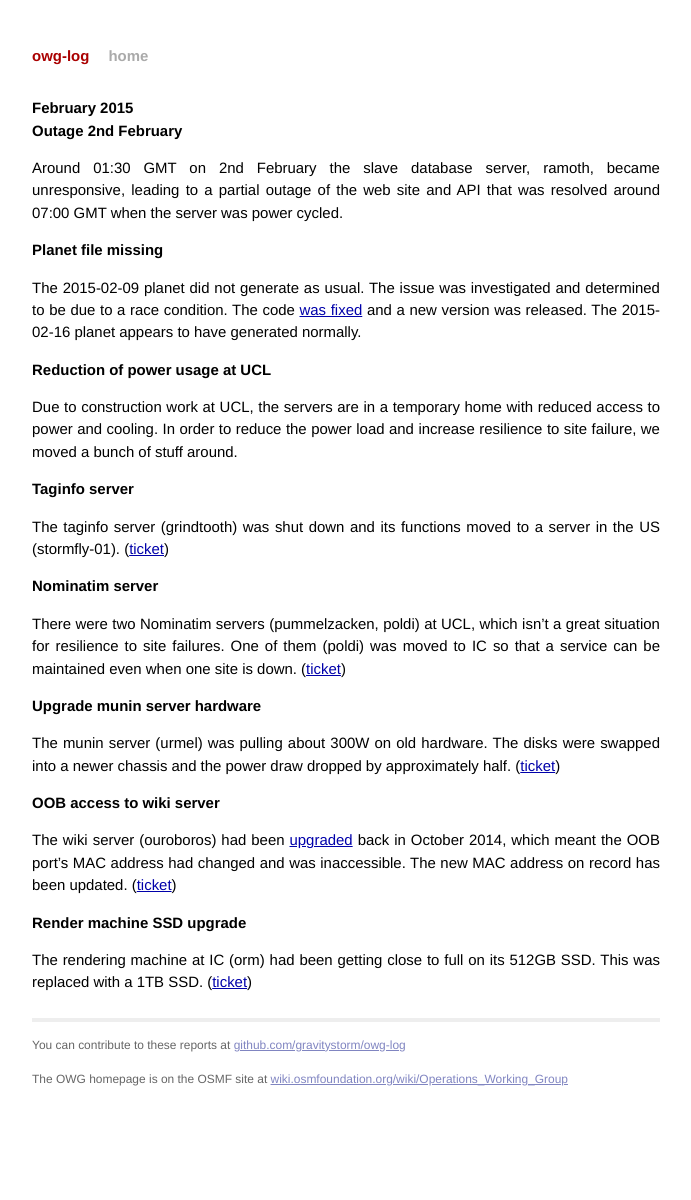
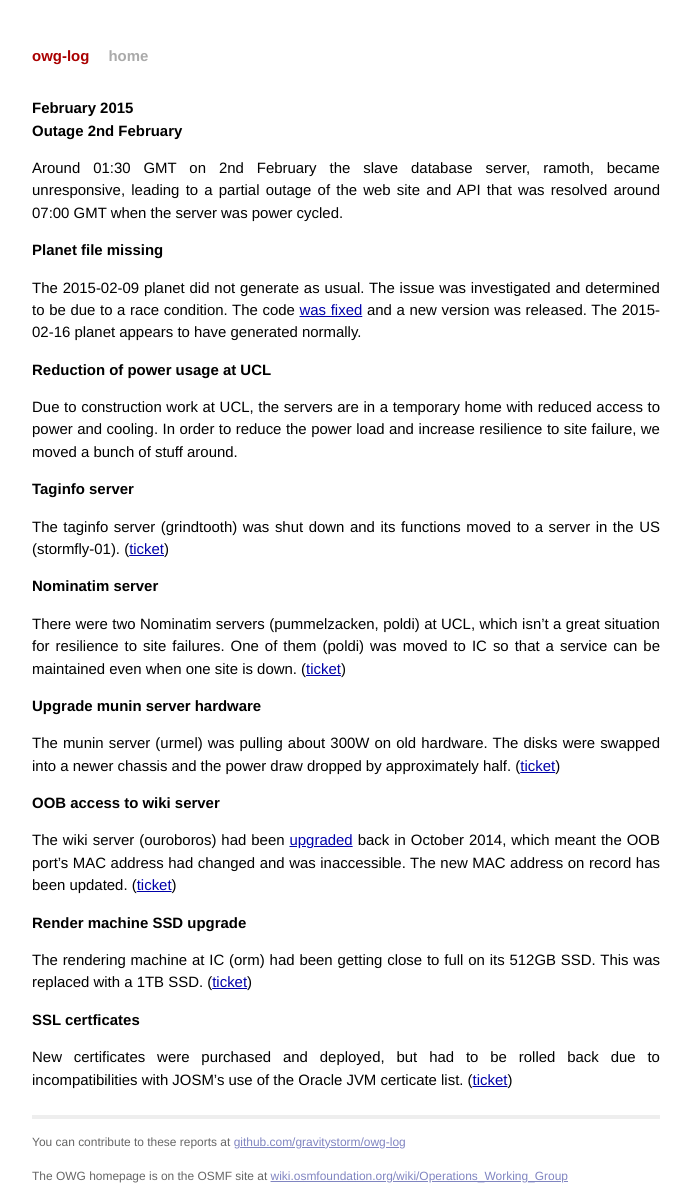
Before and after one commit to openstreetmap/owg-website, a Jekyll site: the page built from _posts/2015-02-01-february.md, in a window 1280 px wide. Shown: the whole page, without its empty margins (294-985 px from the left). Built offline with Jekyll 4.4.1, drawn with Linux system fonts in a browser that asks for light colours; Markdown is read by kramdown in place of the engine named in the settings; before the commit the page ends 1102 px from its top, so only the background shows below that.

Commit message:
Add note about SSL certificates.

```diff
--- a/_posts/2015-02-01-february.md
+++ b/_posts/2015-02-01-february.md
@@ -55,3 +55,9 @@ updated. ([ticket](https://github.com/openstreetmap/operations/issues/16))
 The rendering machine at IC (orm) had been getting close to full on
 its 512GB SSD. This was replaced with a 1TB
 SSD. ([ticket](https://github.com/openstreetmap/operations/issues/6))
+
+# SSL certficates
+
+New certificates were purchased and deployed, but had to be rolled back
+due to incompatibilities with JOSM's use of the Oracle JVM certicate list.
+([ticket](https://github.com/openstreetmap/operations/issues/2#issuecomment-75466486))
```
